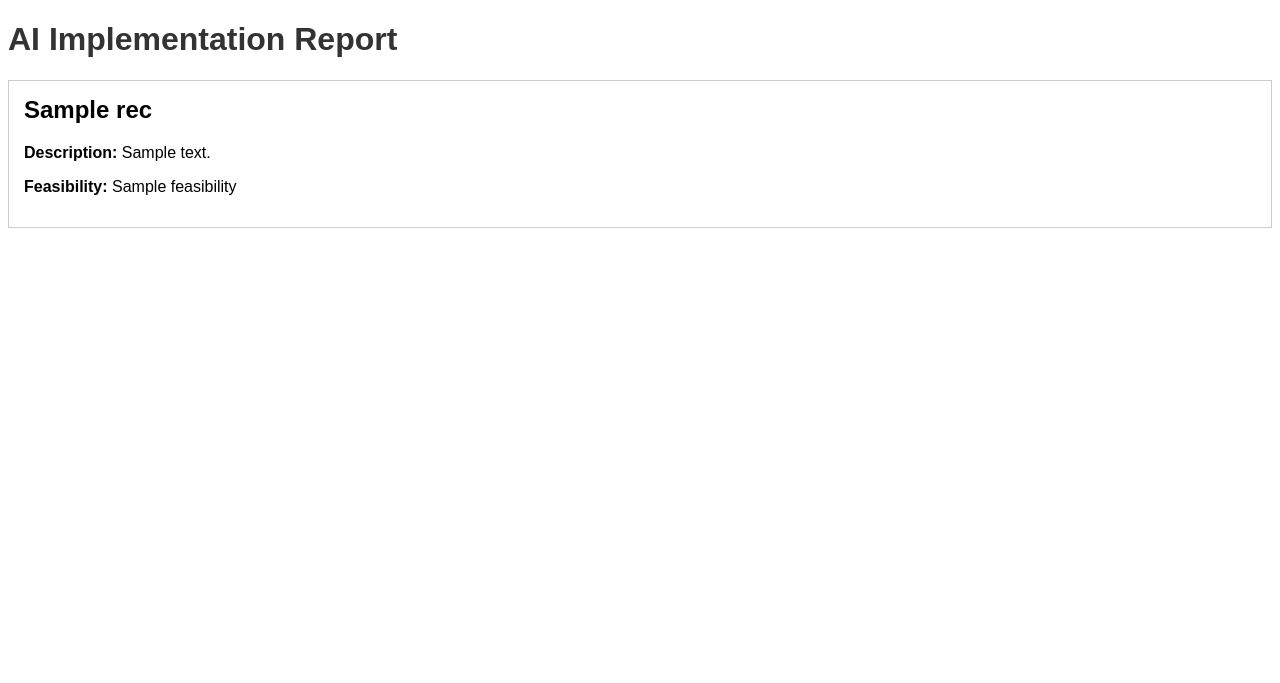
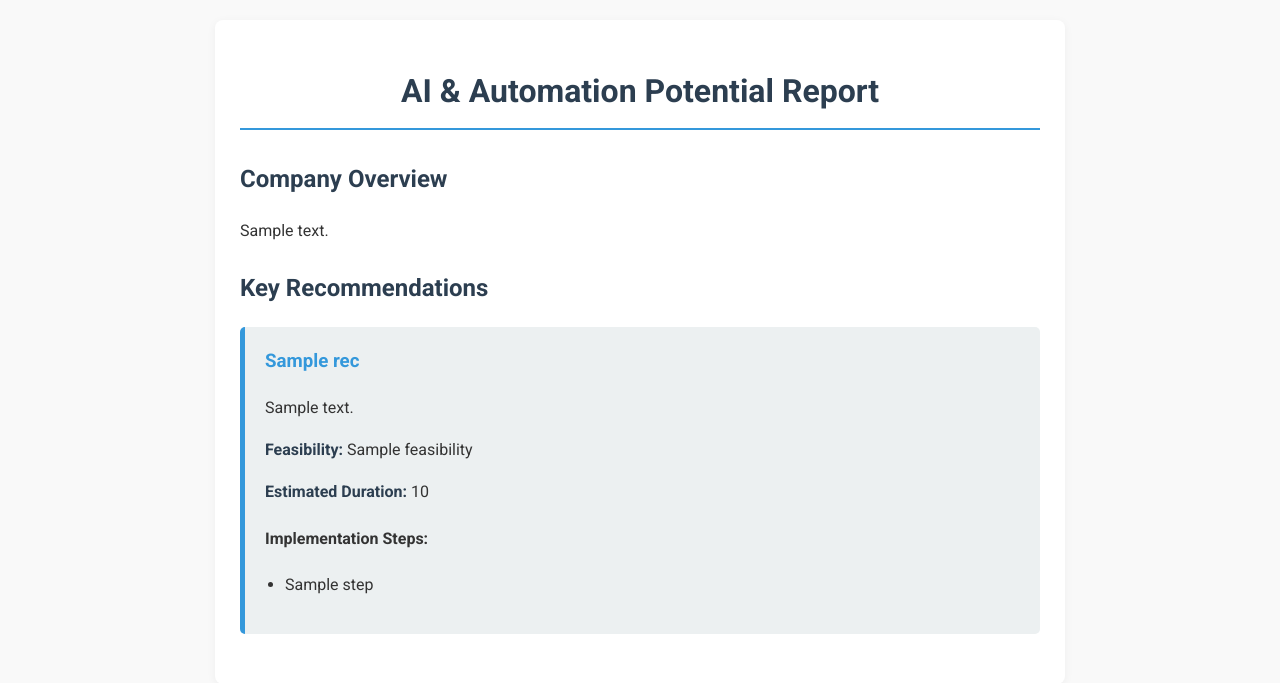
Before and after one commit to MBjoerkmann/SynthReport, a Django app: template Backend/analyzer/templates/analyzer/report_template.html in a window 1280 px wide. Shown: the top 683 px of the page. Run offline with Django 5.2, Linux system fonts and the light colour scheme; the template is opened without the code that fills it: most values are stand-ins (such as "Sample title", 1, 10 or a date in 2020).

Commit message:
Added better reports

```diff
--- a/Backend/analyzer/report_generator.py
+++ b/Backend/analyzer/report_generator.py
@@ -5,4 +5,4 @@ from weasyprint import HTML
 def generate_report(data):
     html_string = render_to_string('analyzer/report_template.html', {'recommendations': data['recommendations']})
     html = HTML(string=html_string)
-    html.write_pdf('report.pdf')
+    return html.write_pdf()
--- a/Backend/analyzer/serializers.py
+++ b/Backend/analyzer/serializers.py
@@ -2,3 +2,7 @@ from rest_framework import serializers
 
 class UrlSerializer(serializers.Serializer):
     url = serializers.URLField()
+
+class ReportSerializer(serializers.Serializer):
+    email = serializers.EmailField()
+    analysis = serializers.JSONField()
--- a/Backend/analyzer/templates/analyzer/report_template.html
+++ b/Backend/analyzer/templates/analyzer/report_template.html
@@ -1,33 +1,95 @@
+<!DOCTYPE html>
+<html lang="en">
+<head>
+    <meta charset="UTF-8">
+    <title>AI & Automation Potential Report</title>
+    <style>
+        @import url('https://fonts.googleapis.com/css2?family=Roboto:wght@400;700&display=swap');
 
-<!DOCTYPE html>
-<html>
-<head>
-    <title>AI Implementation Report</title>
-    <style>
         body {
-            font-family: sans-serif;
+            font-family: 'Roboto', sans-serif;
+            line-height: 1.6;
+            color: #333;
+            background-color: #f9f9f9;
+            margin: 0;
+            padding: 0;
+        }
+        .container {
+            max-width: 800px;
+            margin: 20px auto;
+            padding: 25px;
+            background-color: #fff;
+            border-radius: 8px;
+            box-shadow: 0 2px 10px rgba(0,0,0,0.05);
+        }
+        h1, h2, h3 {
+            color: #2c3e50;
+            font-weight: 700;
         }
         h1 {
-            color: #333;
+            text-align: center;
+            border-bottom: 2px solid #3498db;
+            padding-bottom: 10px;
+            margin-bottom: 30px;
+        }
+        .section {
+            margin-bottom: 25px;
         }
         .recommendation {
+            background-color: #ecf0f1;
+            border-left: 5px solid #3498db;
+            padding: 20px;
             margin-bottom: 20px;
-            border: 1px solid #ccc;
-            padding: 15px;
+            border-radius: 5px;
         }
-        .recommendation h2 {
+        .recommendation h3 {
             margin-top: 0;
+            color: #3498db;
         }
+        strong {
+            color: #2c3e50;
+        }
+        ul {
+            padding-left: 20px;
+        }
+        li {
+            margin-bottom: 8px;
+        }
+        .feasibility-high { color: #27ae60; font-weight: bold; }
+        .feasibility-medium { color: #f39c12; font-weight: bold; }
+        .feasibility-low { color: #c0392b; font-weight: bold; }
     </style>
 </head>
 <body>
-    <h1>AI Implementation Report</h1>
-    {% for rec in recommendations %}
-        <div class="recommendation">
-            <h2>{{ rec.name }}</h2>
-            <p><strong>Description:</strong> {{ rec.description }}</p>
-            <p><strong>Feasibility:</strong> {{ rec.feasibility }}</p>
+    <div class="container">
+        <h1>AI & Automation Potential Report</h1>
+
+        <div class="section">
+            <h2>Company Overview</h2>
+            <p>{{ company_description }}</p>
         </div>
-    {% endfor %}
+
+        <div class="section">
+            <h2>Key Recommendations</h2>
+            {% for rec in recommendations %}
+                <div class="recommendation">
+                    <h3>{{ rec.name }}</h3>
+                    <p>{{ rec.description }}</p>
+                    <p>
+                        <strong>Feasibility:</strong>
+                        <span class="feasibility-{{ rec.feasibility|lower }}">{{ rec.feasibility }}</span>
+                    </p>
+                    <p><strong>Estimated Duration:</strong> {{ rec.duration }}</p>
+
+                    <h4>Implementation Steps:</h4>
+                    <ul>
+                        {% for step in rec.action_plan %}
+                            <li>{{ step }}</li>
+                        {% endfor %}
+                    </ul>
+                </div>
+            {% endfor %}
+        </div>
+    </div>
 </body>
 </html>
--- a/Backend/analyzer/urls.py
+++ b/Backend/analyzer/urls.py
@@ -1,6 +1,7 @@
 from django.urls import path
-from .views import AnalyzeUrlView
+from .views import AnalyzeUrlView, GenerateReportView
 
 urlpatterns = [
-    path('analyze/', AnalyzeUrlView.as_view(), name='analyze-url'),
+    path('analyze-url/', AnalyzeUrlView.as_view(), name='analyze-url'),
+    path('generate-report/', GenerateReportView.as_view(), name='generate-report'),
 ]
--- a/Backend/synth_report_project/urls.py
+++ b/Backend/synth_report_project/urls.py
@@ -21,6 +21,6 @@ from analyzer.views import default_view
 urlpatterns = [
     path('', default_view),
     path('admin/', admin.site.urls),
-    path('api/', include('analyzer.urls')),
+    path('analyzer/', include('analyzer.urls')),
     path('api-auth/', include('rest_framework.urls'))
 ]
```
Also changed, not shown: Backend/analyzer/analyzer.py (+12 -1 lines), Backend/analyzer/views.py (+31 -1 lines), Backend/synth_report_project/settings.py (+8 -0 lines).
